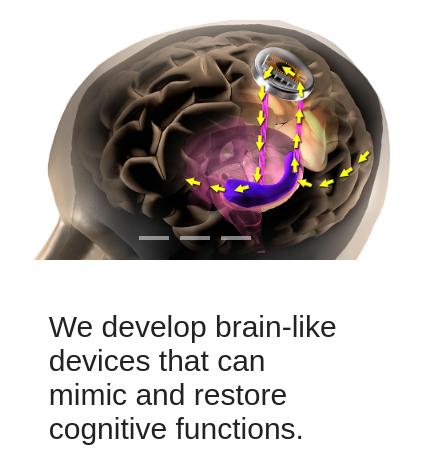
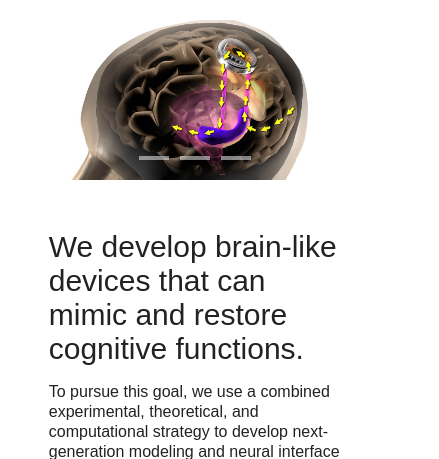
Before and after one commit to neural-modeling-and-interface-lab/neural-modeling-and-interface-lab.github.io, a plain HTML site: page index.html in a window 390 px wide. Shown: the part 384-843 px from the top of the page, 439 px wide, since content can reach past the window. Drawn offline with Linux system fonts and the light colour scheme.

Commit message:
Image carousel sizing corrected

```diff
--- a/css/style.css
+++ b/css/style.css
@@ -289,14 +289,15 @@ a.link.currentLink {
 #carousel-bar{
     justify-content: center;
     align-items: flex-start;
+    max-width: 1200px;
 }
 
 #img-carousel{
     position: relative;
     overflow: hidden;
     text-align: center;
-    width: calc(1100px / 1.9);
-    height: calc(600px / 1.9);
+    width: 75vw;
+    height: calc((600 / 1100)*75vw);
     margin-top:25px;
 }
 
@@ -335,7 +336,7 @@ a.link.currentLink {
     z-index: 2;
     padding: 8em 1em 0;
     /*background-position: center;*/
-    background-size: auto calc(600px / 1.9);
+    background-size: auto calc((600 / 1100)*75vw);
     background-repeat: no-repeat;
     /*background-attachment: fixed;*/
     transition: left 0s 0.75s;
@@ -392,16 +393,6 @@ a.link.currentLink {
     .feature{
         justify-content: center;
     }
-
-    #img-carousel {
-        width: calc(1100px / 2.5);
-        height: calc(600px / 2.5);
-    }
-
-    .slide {
-        background-size: auto calc(600px / 2.5);
-    }
-
 
     #menu-toggle {
         margin:25px 0px 0px 0px;
```
